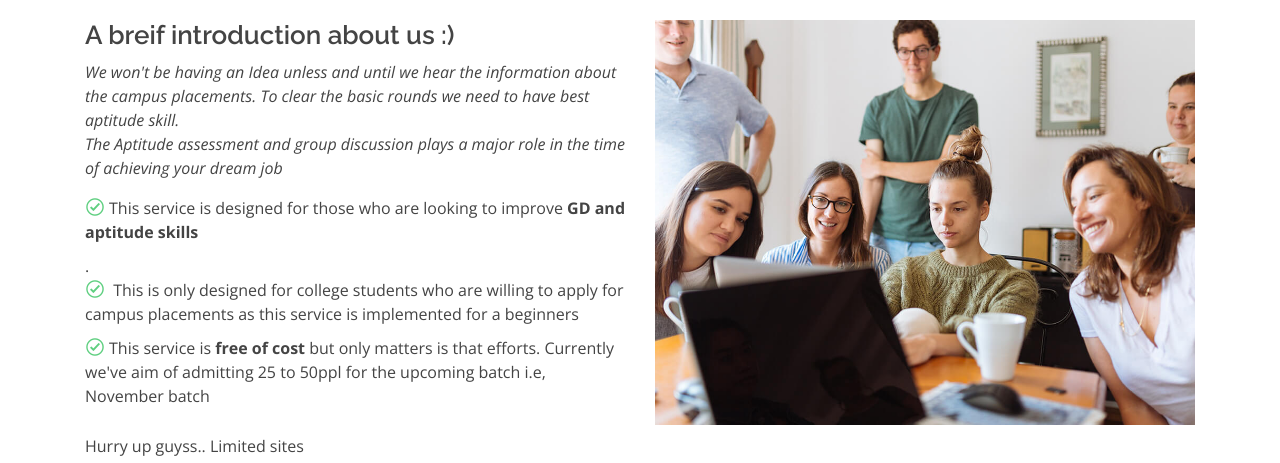
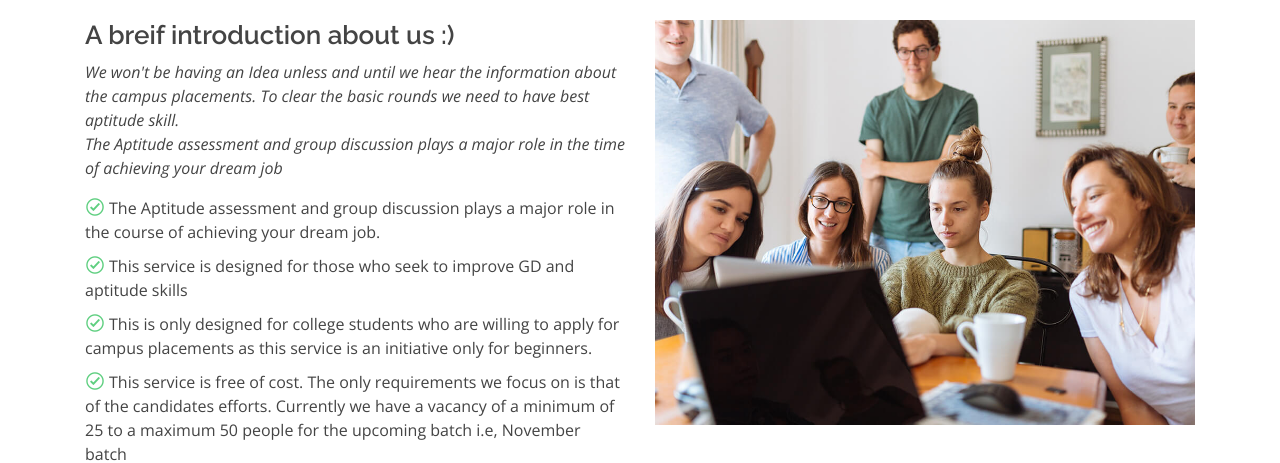
Before and after one commit to YuvarajAndCo-Services/Guru-Guide, a plain HTML site: page about.html in a window 1280 px wide. Shown: the part 348-811 px from the top of the page. Drawn offline with nearby package versions, Linux system fonts and the light colour scheme.

Commit message:
Update about.html

```diff
--- a/about.html
+++ b/about.html
@@ -94,12 +94,13 @@
 The Aptitude assessment and group discussion plays a major role in the time of achieving your dream job
             </p>
             <ul>
-              <li><i class="icofont-check-circled"></i>This service is designed for those who are looking to improve <b>GD and aptitude skills</b></li>. </li>
-              <li><i class="icofont-check-circled"></i> This is only designed for college students who are willing to apply for campus placements as this service is implemented for a beginners</li>
-              <li><i class="icofont-check-circled"></i>This service is <b>free of cost</b> but only matters is that efforts. Currently we've aim of admitting 25 to 50ppl for the upcoming batch i.e, November batch </li>
+              <li><i class="icofont-check-circled"></i>The Aptitude assessment and group discussion plays a major role in the course of achieving your dream job. </li>
+              <li><i class="icofont-check-circled"></i>This service is designed for those who seek to improve GD and aptitude skills</li>
+              <li><i class="icofont-check-circled"></i>This is only designed for college students who are willing to apply for campus placements as this service is an initiative only for beginners. </li>
+              <li><i class="icofont-check-circled"></i>This service is free of cost. The only requirements we focus on is that of the candidates efforts. Currently we have a vacancy of a minimum of 25 to a maximum 50 people for the upcoming batch i.e, November batch</li>
             </ul>
             <p>
-              Hurry up guyss.. Limited sites
+              Hurry up aspirants. Limited slots only.
             </p>
             <a href="https://docs.google.com/forms/d/e/1FAIpQLScTHHbvF-oROwdaJmdSu3fh2hnX8c2ixi9o0B2YQzn8WaxiYQ/viewform" class="learn-more-btn">Apply for enrollment</a>
           </div>
```
